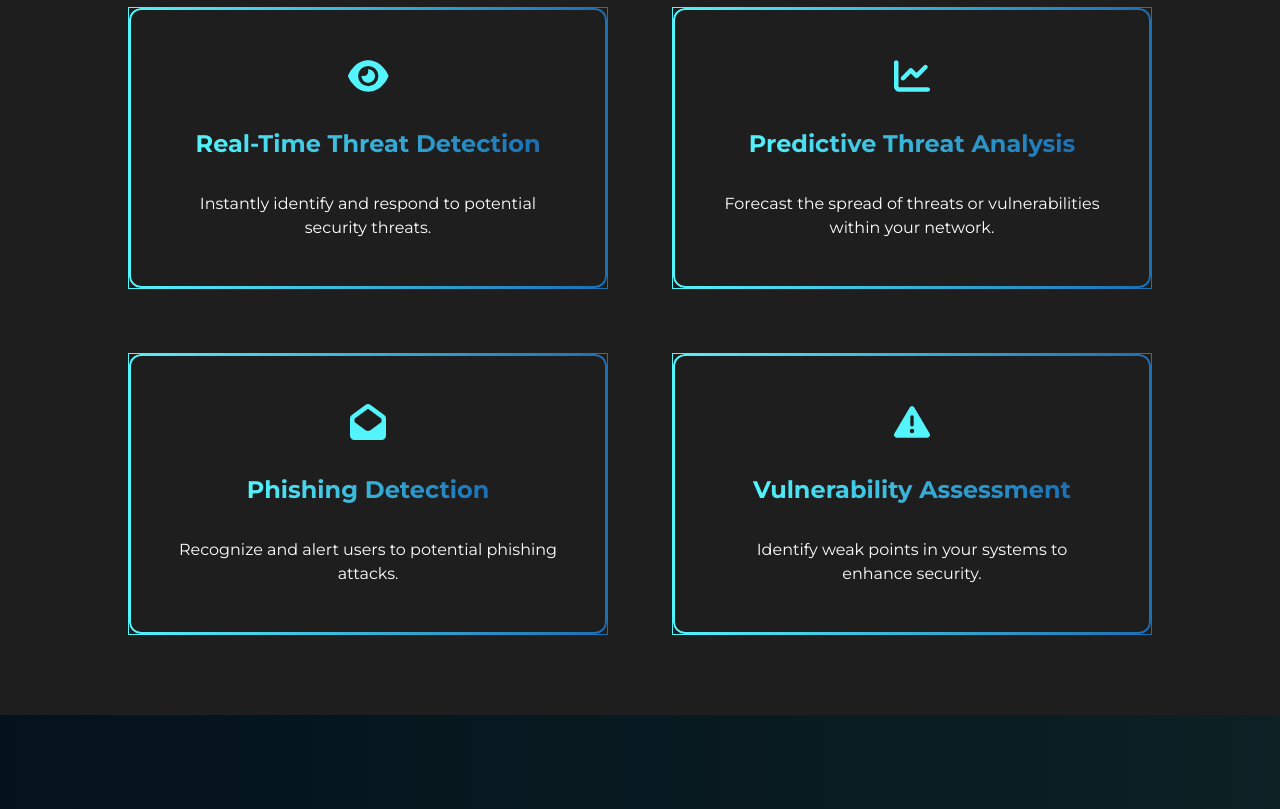
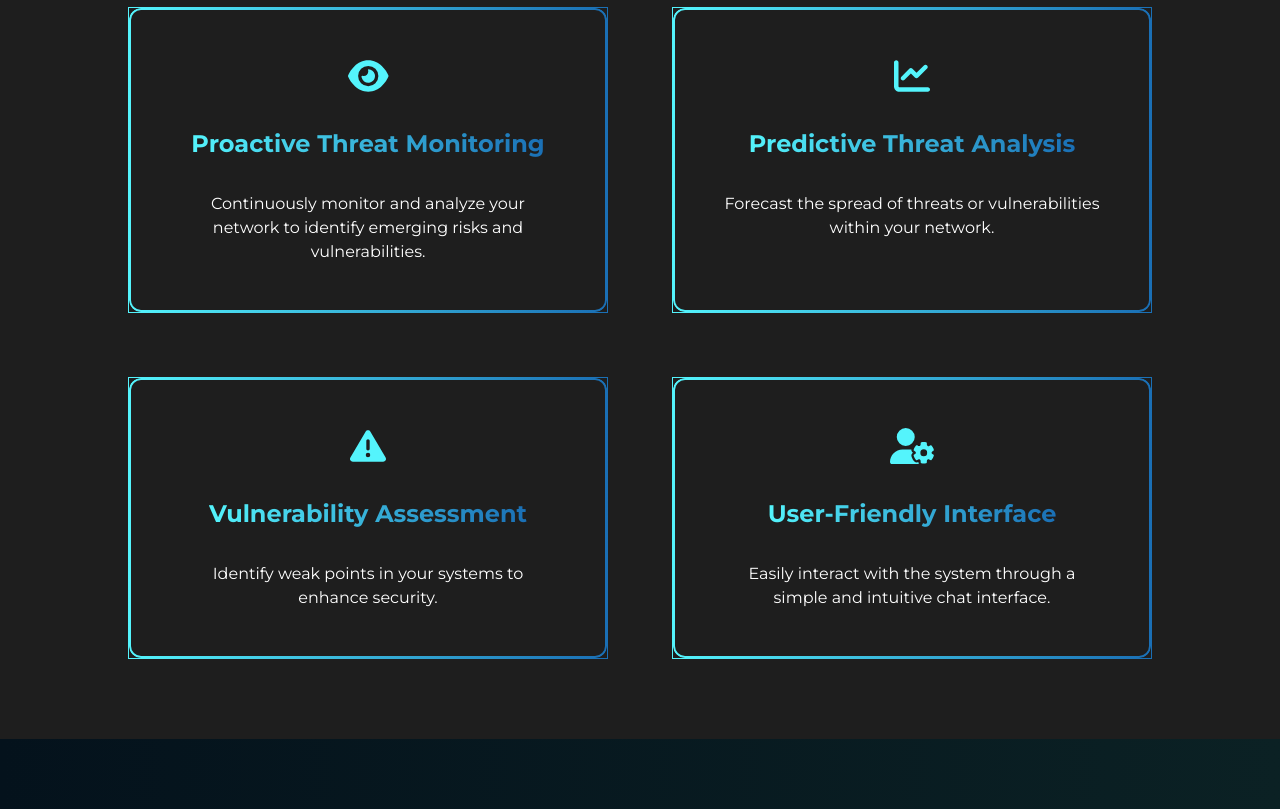
Before and after one commit to firdaous-boulben/CyberGuard, an Angular app: page / in a window 1280 px wide. Shown: the part 1220-2029 px from the top of the page. Built offline with nearby package versions, Linux system fonts and the light colour scheme.

Commit message:
features update

```diff
--- a/src/app/homepage/homepage.component.html
+++ b/src/app/homepage/homepage.component.html
@@ -63,8 +63,8 @@
                 </div>
                 <div class="flex flex-col items-center p-12 gradient-border">
                     <fa-icon [icon]="faEye" class="text-4xl mb-8 text-customBlue"></fa-icon>
-                    <h3 class="text-2xl font-semibold text-center gradient-text mb-8">Real-Time Threat Detection</h3>
-                    <p class="text-center">Instantly identify and respond to potential security threats.</p>
+                    <h3 class="text-2xl font-semibold text-center gradient-text mb-8">Proactive Threat Monitoring</h3>
+                    <p class="text-center">Continuously monitor and analyze your network to identify emerging risks and vulnerabilities.</p>
                 </div>
                 <div class="flex flex-col items-center p-12 gradient-border">
                     <fa-icon [icon]="faChartLine" class="text-4xl mb-8 text-customBlue"></fa-icon>
@@ -72,14 +72,14 @@
                     <p class="text-center">Forecast the spread of threats or vulnerabilities within your network.</p>
                 </div>
                 <div class="flex flex-col items-center p-12 gradient-border">
-                    <fa-icon [icon]="faEnvelopeOpen" class="text-4xl mb-8 text-customBlue"></fa-icon>
-                    <h3 class="text-2xl font-semibold text-center gradient-text mb-8">Phishing Detection</h3>
-                    <p class="text-center">Recognize and alert users to potential phishing attacks.</p>
-                </div>
-                <div class="flex flex-col items-center p-12 gradient-border">
                     <fa-icon [icon]="faExclamationTriangle" class="text-4xl mb-8 text-customBlue"></fa-icon>
                     <h3 class="text-2xl font-semibold text-center gradient-text mb-8">Vulnerability Assessment</h3>
                     <p class="text-center">Identify weak points in your systems to enhance security.</p>
+                </div>
+                <div class="flex flex-col items-center p-12 gradient-border">
+                    <fa-icon [icon]="faUserCog" class="text-4xl mb-8 text-customBlue"></fa-icon>
+                    <h3 class="text-2xl font-semibold text-center gradient-text mb-8">User-Friendly Interface</h3>
+                    <p class="text-center">Easily interact with the system through a simple and intuitive chat interface.</p>
                 </div>
             </div>
         </div>
--- a/src/app/homepage/homepage.component.ts
+++ b/src/app/homepage/homepage.component.ts
@@ -1,5 +1,5 @@
 import { Component, ViewChild } from '@angular/core';
-import { faClock, faShieldAlt, faEye, faChartLine, faEnvelopeOpen, faExclamationTriangle } from '@fortawesome/free-solid-svg-icons';
+import { faClock, faShieldAlt, faEye, faChartLine, faExclamationTriangle, faUserCog } from '@fortawesome/free-solid-svg-icons';
 import { WelcomeModalComponent } from '../welcome-modal/welcome-modal.component';
 
 @Component({
@@ -12,7 +12,7 @@ export class HomepageComponent {
   faShieldAlt = faShieldAlt;
   faEye = faEye;
   faChartLine = faChartLine;
-  faEnvelopeOpen = faEnvelopeOpen;
+  faUserCog = faUserCog;
   faExclamationTriangle = faExclamationTriangle;
 
   @ViewChild('welcomeModal') welcomeModal!: WelcomeModalComponent;
--- a/src/app/threat/threat.component.html
+++ b/src/app/threat/threat.component.html
@@ -13,8 +13,8 @@
             In CyberGuard, you can assess the potential security impact of any given IP address within your network. Using advanced Diffusion Models, CyberGuard predicts the spread of vulnerabilities or threats associated with the provided IP address.
         </p>
         <div class="mt-12 mx-auto backdrop-blur-sm bg-transparent rounded-xl gradient-border flex-grow p-6 max-w-5xl overflow-y-auto scrollbar-custom flex flex-col">
-            <ul class="space-y-4 text-left">
-                <li class="pl-8 space-y-4">
+            <ul class="space-y-6 text-left">
+                <li class="pl-8 space-y-6">
                     <div class="flex items-center">
                         <fa-icon [icon]="faNetworkWired" class="text-customBlue text-2xl mr-4"></fa-icon>
                         <h2 class="text-xl font-semibold text-customBlue mr-4">Network Graph:</h2>
@@ -24,7 +24,7 @@
                         <img src="../../assets/images/network-graph.jpg" alt="Network Diagram" class="rounded-lg shadow-lg max-w-2xl h-auto">
                     </div>
                 </li>
-                <li class="pl-8 space-y-4">
+                <li class="pl-8 space-y-6">
                     <div class="flex items-center">
                         <fa-icon [icon]="faKeyboard" class="text-customBlue text-2xl mr-4"></fa-icon>
                         <h2 class="text-xl font-semibold text-customBlue mr-4">Enter IP Address:</h2>
```
